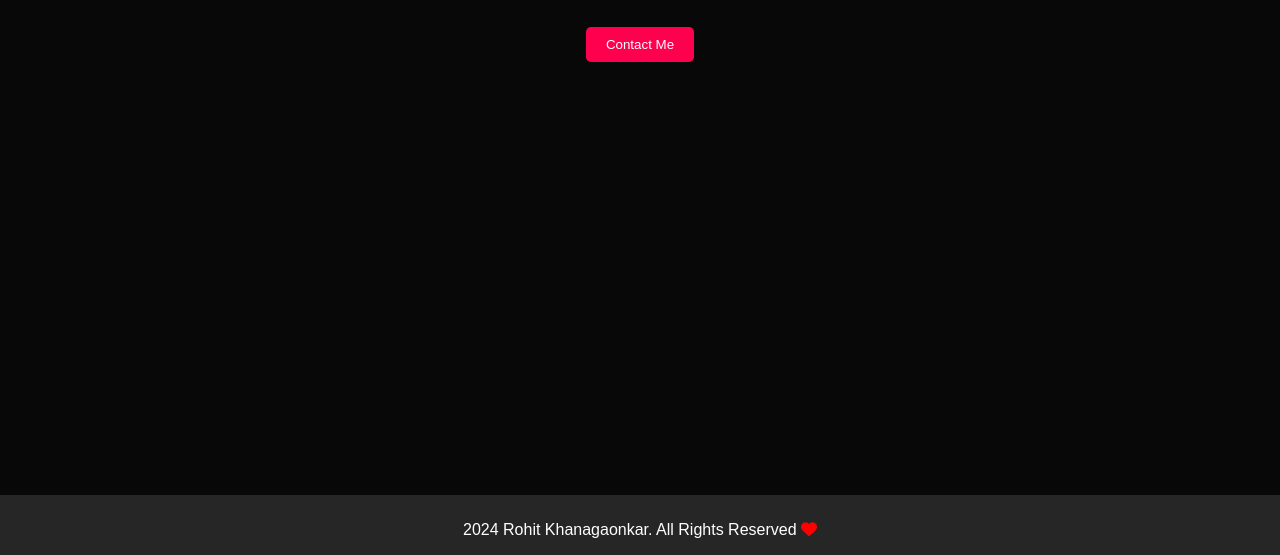
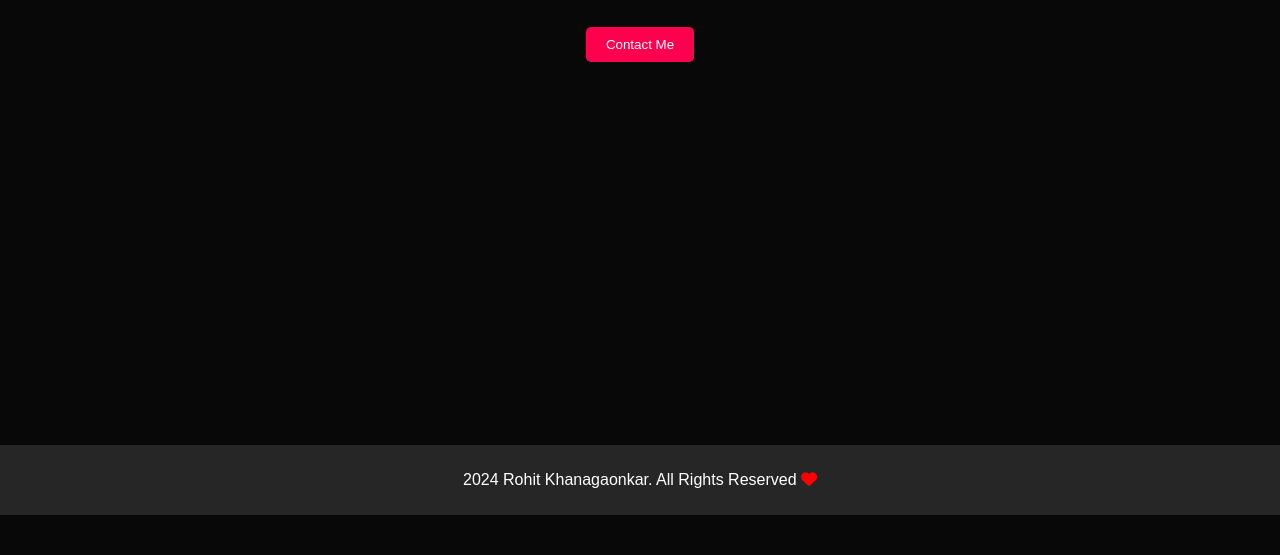
Before and after one commit to spiman9/PersonsalPortfolioRohitBhaiyaa, a plain HTML site: page see more gallery.html in a window 1280 px wide. Shown: the part 245-800 px from the top of the page. Drawn offline with Linux system fonts and the light colour scheme.

Commit message:
second commit

```diff
--- a/see_more.css
+++ b/see_more.css
@@ -222,7 +222,7 @@ html {
     position: fixed;
     bottom: 40px;
     width: 100%;
-    height: 40px;
+    /* height: 40px; */
 }
 /* .copyright {
     width: 100%;
```
